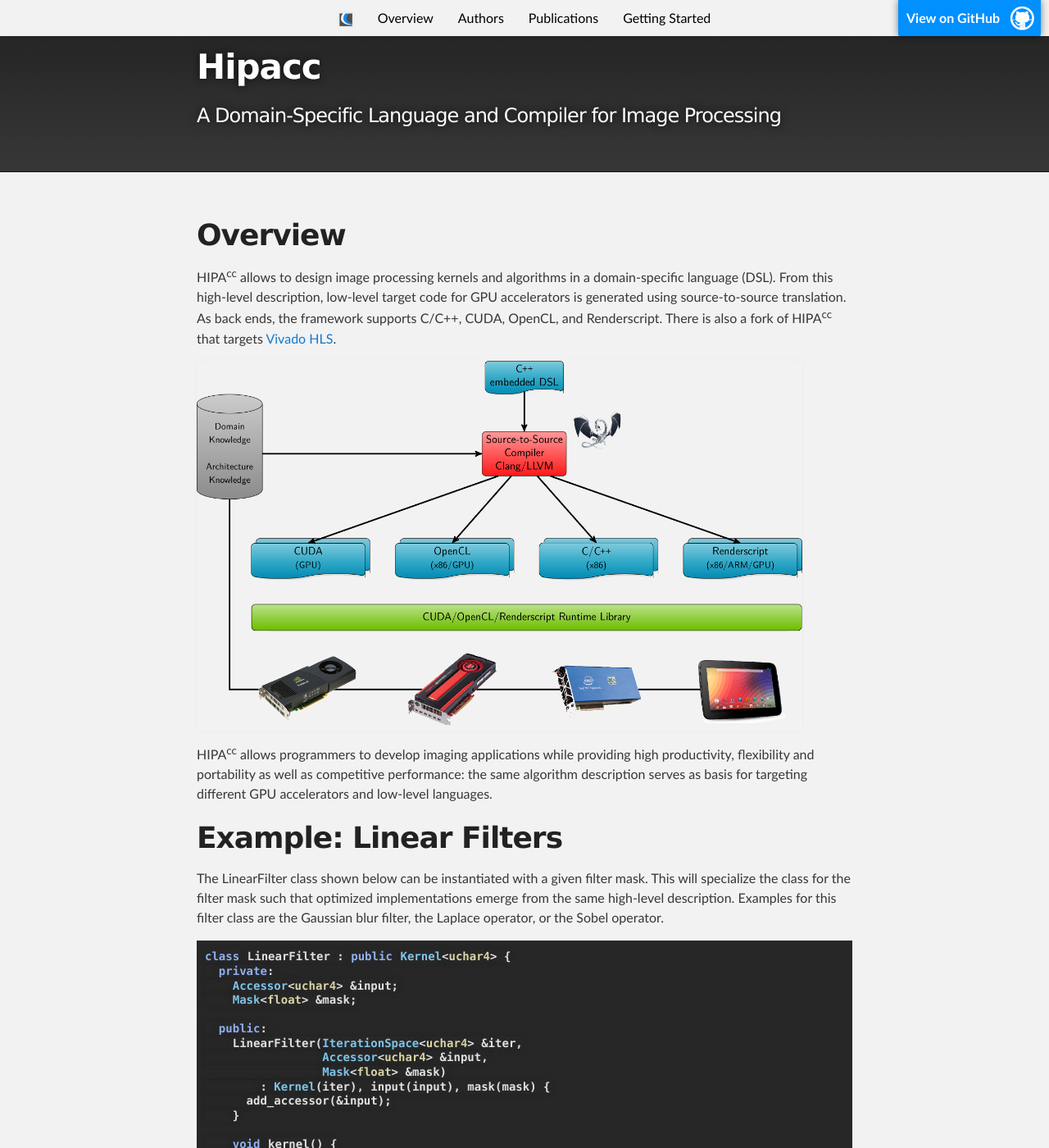
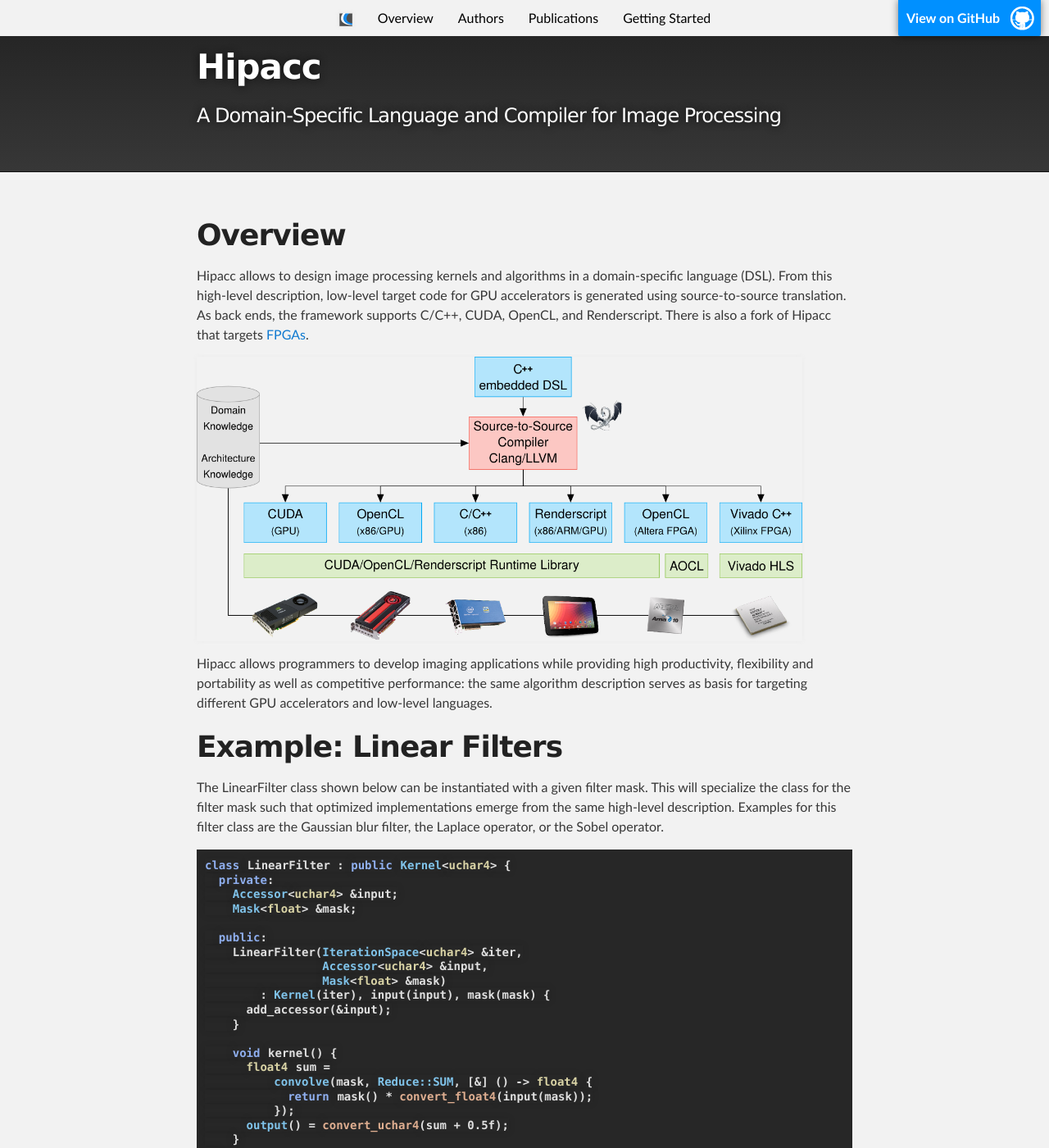
Before and after one commit to hipacc/hipacc.github.io, a Jekyll site: the page built from index.md, in a window 1280 px wide and 1400 px high. Shown: the whole window at 82% size. Built offline with Jekyll 4.4.1, drawn with Linux system fonts in a browser that asks for light colours; our own code applies the rules of GitHub Pages for plain Markdown files; some of the changed text lies outside the part shown.

Commit message:
Updated image, authors, and acronym

```diff
--- a/index.md
+++ b/index.md
@@ -6,11 +6,11 @@
 
 # Overview
 
-HIPA<sup>cc</sup> allows to design image processing kernels and algorithms in a domain-specific language (DSL). From this high-level description, low-level target code for GPU accelerators is generated using source-to-source translation. As back ends, the framework supports C/C++, CUDA, OpenCL, and Renderscript. There is also a fork of HIPA<sup>cc</sup> that targets [Vivado HLS](https://github.com/hipacc/hipacc-vivado).
+Hipacc allows to design image processing kernels and algorithms in a domain-specific language (DSL). From this high-level description, low-level target code for GPU accelerators is generated using source-to-source translation. As back ends, the framework supports C/C++, CUDA, OpenCL, and Renderscript. There is also a fork of Hipacc that targets [FPGAs](https://github.com/hipacc/hipacc-fpga).
 
 <img src="/assets/images/hipacc.png" alt="Hipacc" style="width:100%;"/>
 
-HIPA<sup>cc</sup> allows programmers to develop imaging applications while providing high productivity, flexibility and portability as well as competitive performance: the same algorithm description serves as basis for targeting different GPU accelerators and low-level languages.
+Hipacc allows programmers to develop imaging applications while providing high productivity, flexibility and portability as well as competitive performance: the same algorithm description serves as basis for targeting different GPU accelerators and low-level languages.
 
 
 # Example: Linear Filters
@@ -44,7 +44,7 @@
 
 # Authors
 
-The developers of HIPA<sup>cc</sup> are Richard Membarth (@richardmembarth) and Oliver Reiche (@oreiche).
+The developers of Hipacc are Richard Membarth (@richardmembarth), Oliver Reiche (@oreiche), Mehmet Akif Özkan (@akifoezkan), and Bo Qiao (@qiao-bo).
 
 
 # Publications
```
Also changed, not shown: assets/images/hipacc.png.
